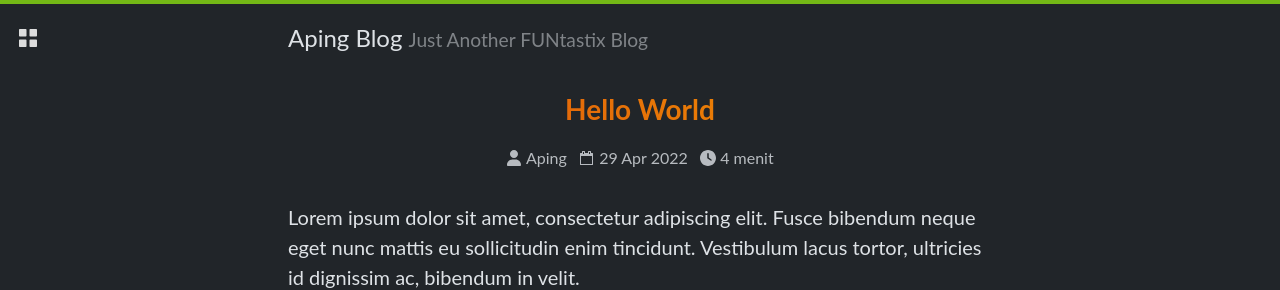
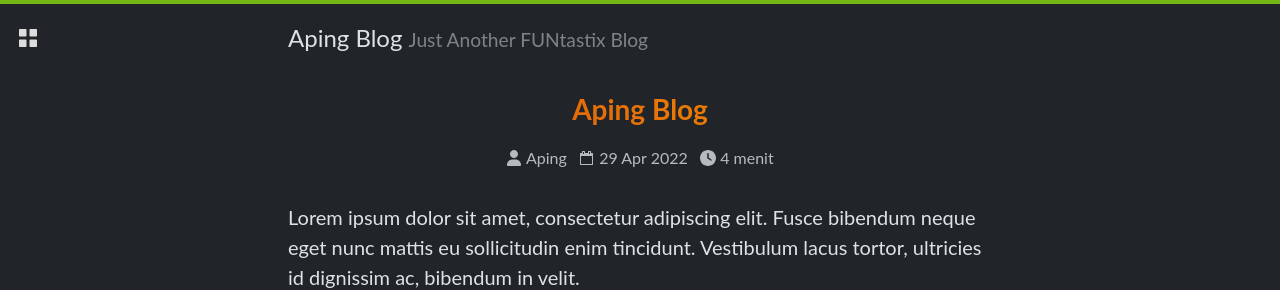
Before and after one commit to apynx/apynx.github.io, a Jekyll site: the page built from _posts/2022-04-30-aping-blog.md, in a window 1280 px wide and 900 px high. Shown: the top 290 px of the window. Built offline with Jekyll 4.4.1, drawn with Linux system fonts in a browser that asks for light colours; emoji names are drawn with the system emoji font; some web fonts are replaced.

Commit message:
update oldest post

```diff
--- a/_posts/2022-04-30-hello-world.md
+++ b/_posts/2022-04-30-aping-blog.md
@@ -1,10 +1,10 @@
 ---
 layout      : post
-title       : Hello World
+title       : Aping Blog
 author      : Aping
 date        : 2022-04-30 06:58:06 +0700
 categories  : Jekyll
-tags        : [jekyll, test post, lorem ipsum]
+tags        : [jekyll, test post, lorem ipsum, Aping Blog]
 comments    : false
 ---
 Lorem ipsum dolor sit amet, consectetur adipiscing elit. Fusce bibendum neque eget nunc mattis eu sollicitudin enim tincidunt. Vestibulum lacus tortor, ultricies id dignissim ac, bibendum in velit.
```
